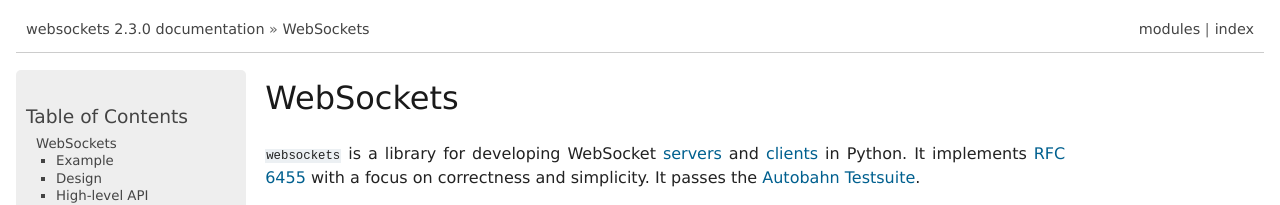
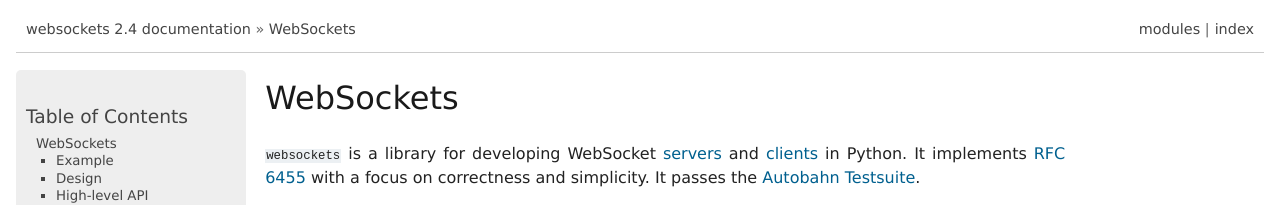
Before and after one commit to python-websockets/websockets, a Sphinx documentation site: the page built from docs/index.rst, in a window 1280 px wide and 900 px high. Shown: the top 205 px of the window. Built offline with Sphinx 7.4.7, drawn with Linux system fonts in a browser that asks for light colours; some of the changed text lies outside the part shown.

Commit message:
Bump version number.

```diff
--- a/docs/conf.py
+++ b/docs/conf.py
@@ -48,9 +48,9 @@
 # built documents.
 #
 # The short X.Y version.
-version = '2.3'
+version = '2.4'
 # The full version, including alpha/beta/rc tags.
-release = '2.3.0'
+release = '2.4'
 
 # The language for content autogenerated by Sphinx. Refer to documentation
 # for a list of supported languages.
--- a/websockets/version.py
+++ b/websockets/version.py
@@ -1 +1 @@
-version = '2.3'
+version = '2.4'
```
